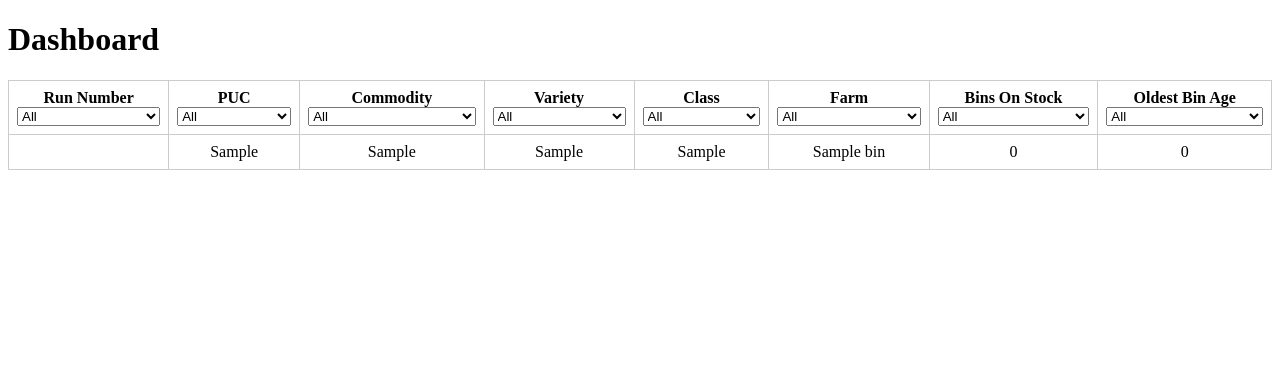
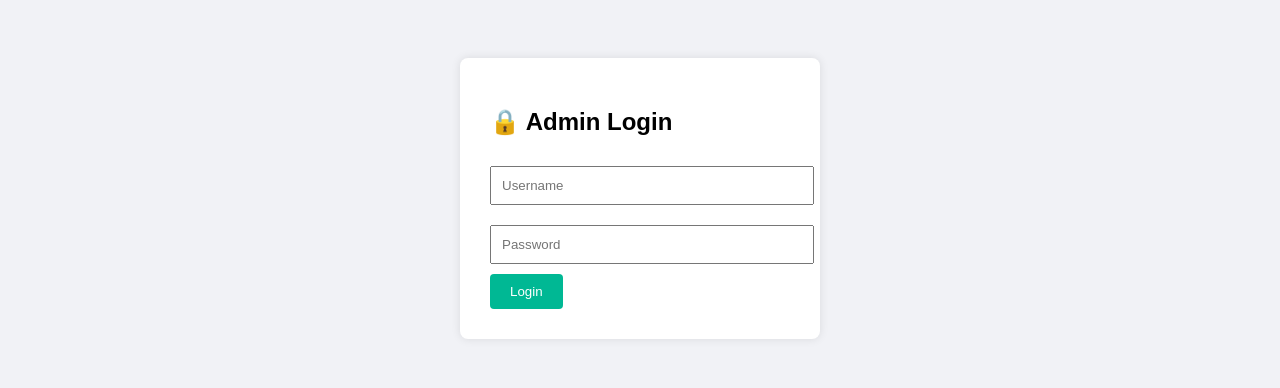
Before and after one commit to JDStrever/Groenkloofsitrus-Update1-stock-system, a Flask app: page / in a window 1280 px wide. Shown: the top 388 px of the page. Run offline with Flask 3, Linux system fonts and the light colour scheme; tables that the repository leaves empty hold one stand-in row (values such as "Sample post").

Commit message:
Update dashboard.html

```diff
--- a/templates/dashboard.html
+++ b/templates/dashboard.html
@@ -1,81 +1,30 @@
 <!DOCTYPE html>
 <html lang="en">
 <head>
-  <meta charset="UTF-8">
-  <title>Dashboard</title>
-  <style>
-    table {
-      width: 100%;
-      border-collapse: collapse;
-    }
-    th, td {
-      border: 1px solid #ccc;
-      padding: 8px;
-      text-align: center;
-    }
-    th select {
-      width: 100%;
-    }
-  </style>
-  <script>
-    function filterTable(colIndex, value) {
-      let rows = document.querySelectorAll("#binTable tbody tr");
-      rows.forEach(row => {
-        row.style.display = value === "" || row.cells[colIndex].innerText === value ? "" : "none";
-      });
-    }
-
-    function populateFilters() {
-      const table = document.getElementById("binTable");
-      const headers = table.rows[0].cells.length;
-      for (let i = 0; i < headers; i++) {
-        let select = document.createElement("select");
-        select.innerHTML = "<option value=''>All</option>";
-        let values = new Set();
-        document.querySelectorAll(`#binTable tbody tr td:nth-child(${i + 1})`).forEach(td => {
-          values.add(td.innerText);
-        });
-        values = Array.from(values).sort();
-        values.forEach(v => {
-          select.innerHTML += `<option value="${v}">${v}</option>`;
-        });
-        select.onchange = () => filterTable(i, select.value);
-        table.rows[0].cells[i].appendChild(select);
-      }
-    }
-
-    window.onload = populateFilters;
-  </script>
+    <meta charset="UTF-8">
+    <title>Admin Login</title>
+    <style>
+        body { font-family: Arial; padding: 50px; background: #f1f2f6; }
+        .login-box {
+            width: 300px; margin: auto; background: white; padding: 30px; border-radius: 8px;
+            box-shadow: 0 0 10px rgba(0,0,0,0.1);
+        }
+        input { width: 100%; padding: 10px; margin: 10px 0; }
+        button { padding: 10px 20px; background: #00b894; color: white; border: none; border-radius: 4px; }
+        .error { color: red; text-align: center; }
+    </style>
 </head>
 <body>
-  <h1>Dashboard</h1>
-  <table id="binTable">
-    <thead>
-      <tr>
-        <th>Run Number</th>
-        <th>PUC</th>
-        <th>Commodity</th>
-        <th>Variety</th>
-        <th>Class</th>
-        <th>Farm</th>
-        <th>Bins On Stock</th>
-        <th>Oldest Bin Age</th>
-      </tr>
-    </thead>
-    <tbody>
-      {% for row in stock_summary %}
-      <tr>
-        <td>{{ row.run_number }}</td>
-        <td>{{ row.puc }}</td>
-        <td>{{ row.commodity }}</td>
-        <td>{{ row.variety }}</td>
-        <td>{{ row.bin_class }}</td>
-        <td>{{ row.farm_name }}</td>
-        <td>{{ row.bins_on_stock }}</td>
-        <td>{{ row.oldest_bin_age }}</td>
-      </tr>
-      {% endfor %}
-    </tbody>
-  </table>
+    <div class="login-box">
+        <h2>🔒 Admin Login</h2>
+        <form method="POST">
+            <input type="text" name="username" placeholder="Username" required>
+            <input type="password" name="password" placeholder="Password" required>
+            <button type="submit">Login</button>
+        </form>
+        {% if error %}
+            <div class="error">{{ error }}</div>
+        {% endif %}
+    </div>
 </body>
 </html>
```
